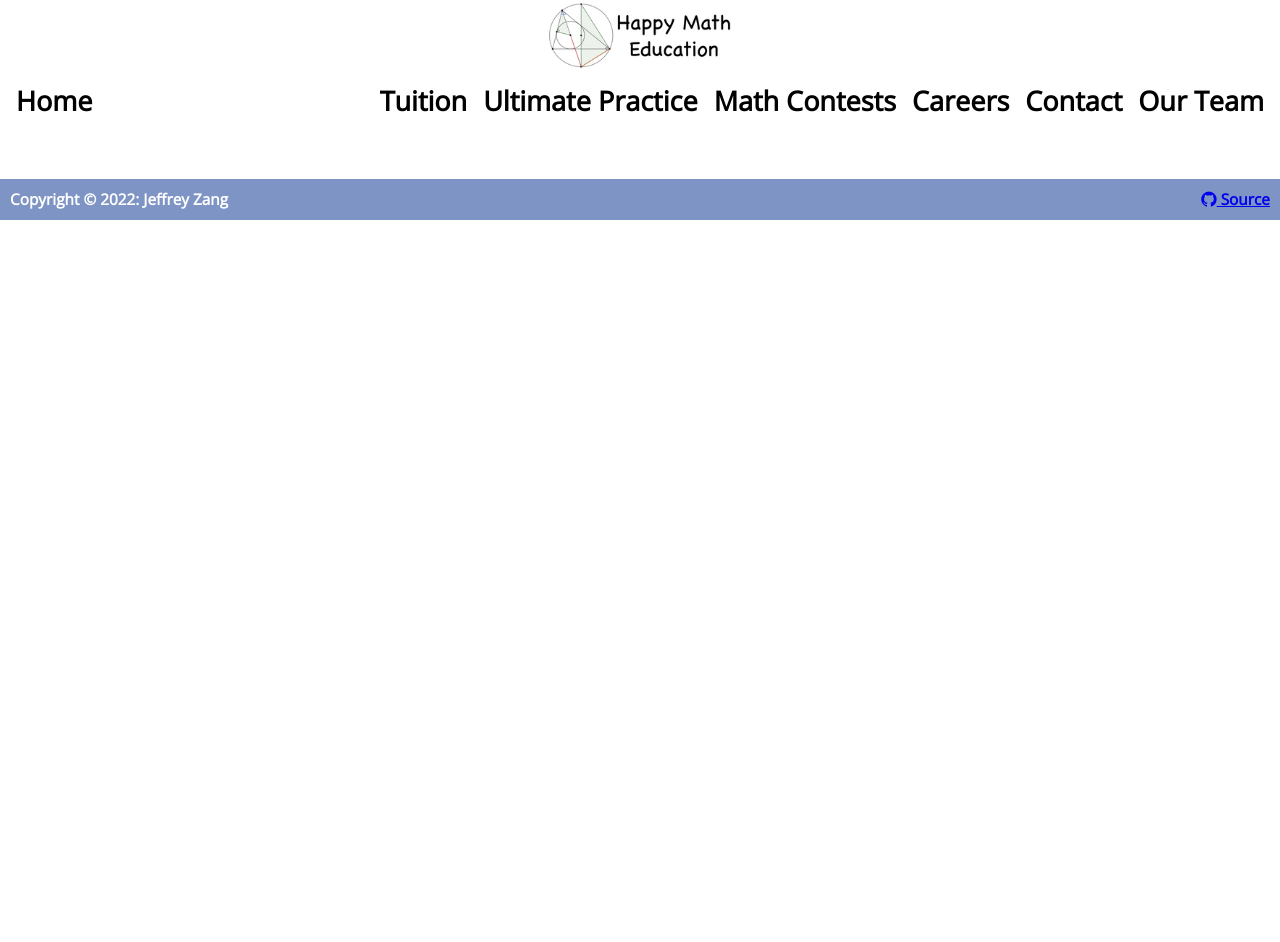
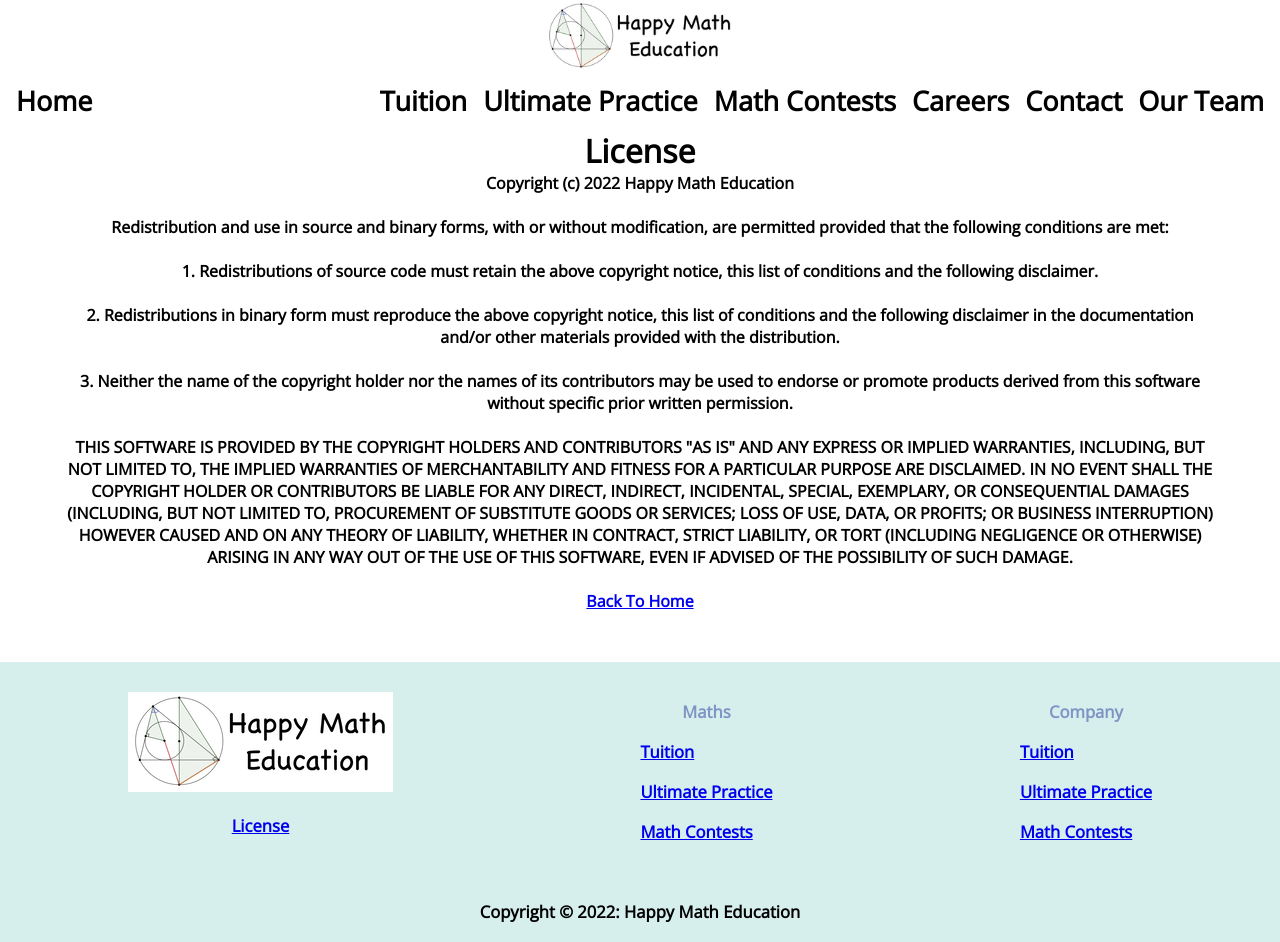
Before and after one commit to happymatheducation/happymatheducation.com, a React (Create React App) app: page /license in a window 1280 px wide. Shown: the top 942 px of the page. Before the commit the page ends 800 px from the top, so only its background shows below. Built offline with nearby package versions, Linux system fonts and the light colour scheme.

Commit message:
new footer, SASS TIME

```diff
--- a/package.json
+++ b/package.json
@@ -37,5 +37,8 @@
       "last 1 firefox version",
       "last 1 safari version"
     ]
+  },
+  "devDependencies": {
+    "sass": "^1.54.3"
   }
 }
--- a/src/App.js
+++ b/src/App.js
@@ -1,6 +1,6 @@
 
 import {React} from "react";
-import { Route, Router, Routes } from 'react-router-dom'
+import { Route, Routes } from 'react-router-dom'
 
 import NavBar from './NavBar.js';
 
@@ -11,6 +11,9 @@ import Contests from './pages/Contests';
 import Career from './pages/Career'
 import Contact from './pages/Contact';
 import Team from './pages/Team';
+import License from './pages/License';
+import { Link } from 'react-router-dom'
+import Logo from './logo.png'
 
 export function backToTop(mybutton) {
   if (document.body.scrollTop > 20 || document.documentElement.scrollTop > 20) {
@@ -23,8 +26,43 @@ export function backToTop(mybutton) {
 export const Copyright = () => {
   return (
     <footer id = 'footer'>
-      <p>
-        Copyright © 2022: Jeffrey Zang
+
+      <div style = {{display: 'flex', justifyContent: 'space-between', padding: '0vw 10vw 0vw 10vw'}}>
+        <div>
+          <img src = {Logo} alt = 'footerlogo'></img>
+          <Link to = '/license' style = {{display: 'block'}}>
+            License
+          </Link>
+        </div>
+
+        <div style = {{display: 'block', textAlign: 'left'}}>
+          <p style = {{color: '#7E94C4', textAlign: 'center'}}>
+            Maths
+          </p>
+          <Link to = '/tuition'>Tuition</Link>
+          <br></br>
+          <Link to = '/practice'>Ultimate Practice</Link>
+          <br></br>
+          <Link to = '/contests'>Math Contests</Link>
+          <br></br>
+        </div>
+
+        <div style = {{display: 'block', textAlign: 'left'}}>
+          <p style = {{color: '#7E94C4', textAlign: 'center'}}>
+            Company
+          </p>
+          <Link to = '/tuition'>Tuition</Link>
+          <br></br>
+          <Link to = '/practice'>Ultimate Practice</Link>
+          <br></br>
+          <Link to = '/contests'>Math Contests</Link>
+          <br></br>
+        </div>
+
+      </div>
+
+      <p style = {{marginTop: '40px'}}>
+        Copyright © 2022: Happy Math Education
       </p>
 
       <a id = 'backtotop' style = {{cursor: 'pointer'}} onClick = {
@@ -54,6 +92,7 @@ const App = () => {
       <Route path = '/tuition' element = {<Tuition/>}/>
       <Route path = '/practice' element = {<Practice/>}/>
       <Route path = '/contests' element = {<Contests/>}/>
+      <Route path = '/license' element = {<License/>}/>
       <Route path = '/careers' element = {<Career/>}/>
       <Route path = '/contact' element = {<Contact/>}/>
       <Route path = '/team' element = {<Team/>}/>
--- a/src/index.js
+++ b/src/index.js
@@ -1,6 +1,6 @@
 import React from 'react';
 import ReactDOM from 'react-dom/client';
-import './styles.css';
+import './styles.scss';
 import App from './App';
 import 'bootstrap-icons/font/bootstrap-icons.css';
 import reportWebVitals from './reportWebVitals';
--- /dev/null
+++ b/src/pages/License.js
@@ -0,0 +1,37 @@
+import React from 'react'
+import { Link } from 'react-router-dom'
+
+const License = () => {
+  return (
+    <div style = {{textAlign: 'center', padding: '0vw 5vw 0vw 5vw'}}>
+        <h1>
+            License
+        </h1>
+        <p>
+        Copyright (c) 2022 Happy Math Education
+<br></br>
+<br></br>
+Redistribution and use in source and binary forms, with or without modification, are permitted provided that the following conditions are met:
+<br></br>
+<br></br>
+1. Redistributions of source code must retain the above copyright notice, this list of conditions and the following disclaimer.
+<br></br>
+<br></br>
+2. Redistributions in binary form must reproduce the above copyright notice, this list of conditions and the following disclaimer in the documentation and/or other materials provided with the distribution.
+<br></br>
+<br></br>
+3. Neither the name of the copyright holder nor the names of its contributors may be used to endorse or promote products derived from this software without specific prior written permission.
+<br></br>
+<br></br>
+THIS SOFTWARE IS PROVIDED BY THE COPYRIGHT HOLDERS AND CONTRIBUTORS "AS IS" AND ANY EXPRESS OR IMPLIED WARRANTIES, INCLUDING, BUT NOT LIMITED TO, THE IMPLIED WARRANTIES OF MERCHANTABILITY AND FITNESS FOR A PARTICULAR PURPOSE ARE DISCLAIMED. IN NO EVENT SHALL THE COPYRIGHT HOLDER OR CONTRIBUTORS BE LIABLE FOR ANY DIRECT, INDIRECT, INCIDENTAL, SPECIAL, EXEMPLARY, OR CONSEQUENTIAL DAMAGES (INCLUDING, BUT NOT LIMITED TO, PROCUREMENT OF SUBSTITUTE GOODS OR SERVICES; LOSS OF USE, DATA, OR PROFITS; OR BUSINESS INTERRUPTION) HOWEVER CAUSED AND ON ANY THEORY OF LIABILITY, WHETHER IN CONTRACT, STRICT LIABILITY, OR TORT (INCLUDING NEGLIGENCE OR OTHERWISE) ARISING IN ANY WAY OUT OF THE USE OF THIS SOFTWARE, EVEN IF ADVISED OF THE POSSIBILITY OF SUCH DAMAGE.
+        </p>
+
+        <Link to = '/'>
+            <br></br>
+            Back To Home
+        </Link>
+    </div>
+  )
+}
+
+export default License
--- a/src/styles.css
+++ b/src/styles.scss
@@ -7,6 +7,9 @@
   font-family: 'Open Sans', sans-serif;
   font-weight: bold;
 }
+
+$darkblue: #7E94C4;
+$lightblue: #D6EFED;
 
 @keyframes fadeIn {
   from {opacity: 0}
@@ -282,13 +285,12 @@ footer {
   margin-top: 50px;
   text-align: center;
   width: 100%;
-  font-size: max(1.2vw, 15px);
+  font-size: max(1.3vw, 15px);
   text-decoration: none !important;
-  background-color: #7e94c4;
-  color: #fff;
-  padding: 10px;
-  font-weight: lighter;
-  display: flex;
-  justify-content: space-between;
+  background-color: #D6EFED;
+  color: #000;
+  padding-top: 30px;
+  display: block;
+  line-height: 40px;
   margin-bottom: -1000%;
 }
```
Also changed, not shown: 1 other file (tests, documents, lock files or other folders).
